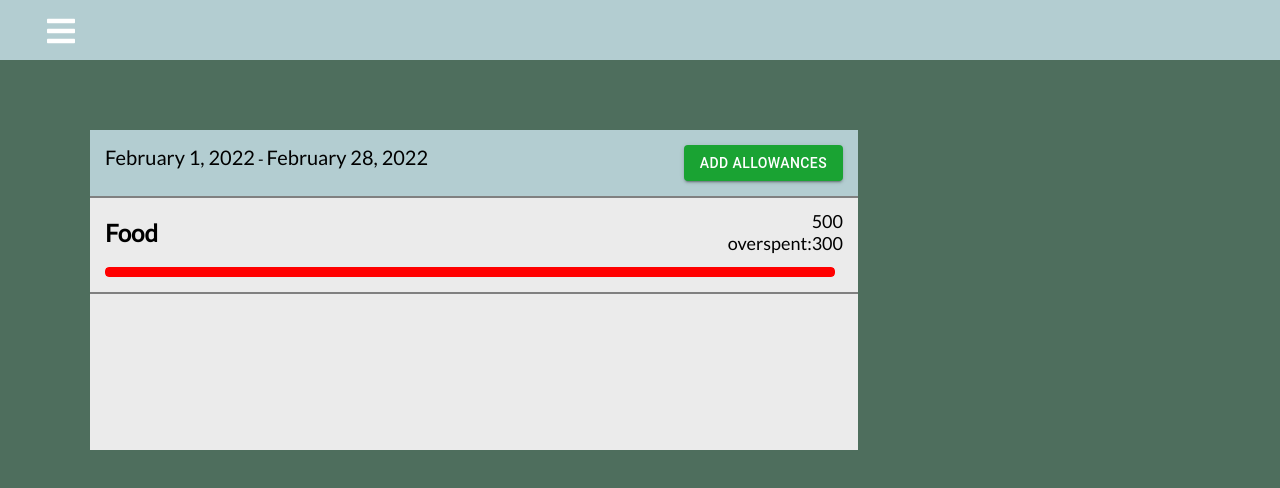
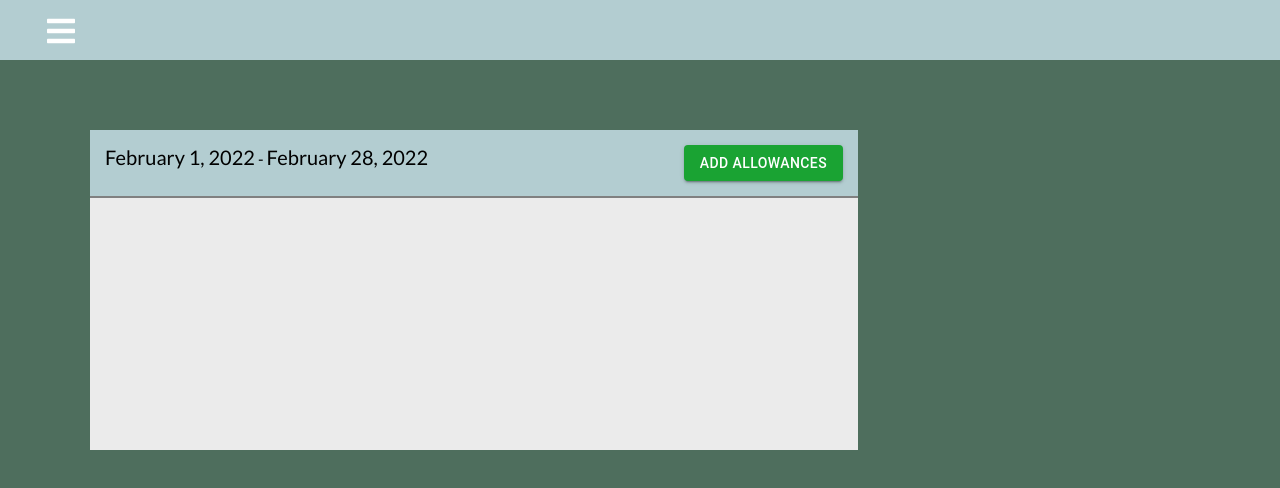
Before and after one commit to enukeWebDev/budget-tracker, a React (Create React App) app: page /allowances in a window 1280 px wide. Shown: the top 488 px of the page. Built offline with nearby package versions, Linux system fonts and the light colour scheme.

Commit message:
budget allowance page improved

```diff
--- a/src/components/Allowances/Bottom.js
+++ b/src/components/Allowances/Bottom.js
@@ -1,21 +1,46 @@
 import React, { useContext } from 'react';
 import { GlobalContext } from '../../context/GlobalState';
 import ProgressBar from './ProgressBar';
+import './Bottom.css';
+import classNames from "classnames";
 
-import './Bottom.css';
-//Instead of passing props - just in transaction and destructure for simplicity
-const Bottom = () => {
+const Bottom = (props) => {
+  let spentClass = classNames('spent');
+  console.log(props);
+  const {category, budget, spending} = props;
+  const progress = budget-spending;
+
+  let text ="";
+  let value;
+
+  if(progress === 0){
+    text =`Spent : ${spending}`;
+    value = 100;
+  }
+  if(progress > 0){
+    text=`left : ${progress}`;
+    value = (spending/budget)*100;
+  }
+  if(spending === undefined) {
+    text=`left : ${budget}`;
+    value =0;
+  }
+  if(progress < 0){
+    text=`overspent : ${progress* -1}`;
+    value = 100;
+    spentClass = classNames('spent','color--red');
+  }
 
   return (
       <div className="bottom--bar" >
         <div className="bar--headers">
-           <h2>Food </h2>
+           <h2>{category}</h2>
            <div className="show--right">
-             <span className="assigned--money">500</span>
-             <span className='spent'>overspent:300</span>
+             <span className="assigned--money">{budget}</span>
+             <span className={spentClass} >{text}</span>
            </div>
         </div>
-        <ProgressBar />
+        <ProgressBar  value={value}/>
       </div>
 
   )
--- a/src/components/Allowances/ProgressBar.js
+++ b/src/components/Allowances/ProgressBar.js
@@ -2,16 +2,17 @@ import {
   LinearProgress,
   Typography,
   ThemeProvider,
-  createMuiTheme,
+  createTheme,
   Box
 } from "@material-ui/core";
 
-const ProgressBar = () => {
-  const grey = "#f5f5f5";
-  const theme = createMuiTheme({
+const ProgressBar = (props) => {
+
+  const grey = "#B3CDD1";
+  const theme = createTheme({
     palette: {
       primary: {
-        main: "#ff0000"
+        main:"#c0392b"
       }
     },
     overrides: {
@@ -30,13 +31,13 @@ const ProgressBar = () => {
 
     }
   });
-
+  console.log("value",props.value);
   return (
     <>
     <ThemeProvider theme={theme}>
       <Box display="flex" alignItems="center">
         <Box width="100%"  mr={1}>
-          <LinearProgress  variant="determinate" value={100} />
+          <LinearProgress  variant="determinate" value={props.value} />
         </Box>
       </Box>
     </ThemeProvider>
--- /dev/null
+++ b/src/components/Allowances/helper.js
@@ -0,0 +1,22 @@
+export const refactorForChart = (data) =>{
+  let totalExpenseByCategory={};
+  data.forEach(item => {
+   !totalExpenseByCategory[item.category]? totalExpenseByCategory[item.category]= item.amount:   totalExpenseByCategory[item.category] += item.amount;
+  });
+
+  return totalExpenseByCategory;
+}
+
+export const refactorBudgets = (data) =>{
+  let obj ={};
+  data.forEach(item =>{
+    obj[item.category] = item.budget
+  })
+   return obj;
+}
+
+export const convertToArray = (data) => {
+  const Array = Object.keys(data).map(i => data[i]);
+  console.log(Array);
+
+}
--- a/src/components/Allowances/index.js
+++ b/src/components/Allowances/index.js
@@ -4,17 +4,37 @@ import './index.css';
 import Topbar from './Top';
 import Bottombar from './Bottom';
 import Form from './Form';
+import {refactorBudgets, refactorForChart , convertToArray} from './helper.js';
+import { CompressOutlined } from '@mui/icons-material';
+import { v4 as uuid } from 'uuid';
 
-//Instead of passing props - just in transaction and destructure for simplicity
 const Allowances = () => {
   const [showForm , setFormDisplay] = useState(false);
-  const { transactions } = useContext(GlobalContext);
+  const { transactions , categoryBudgets} = useContext(GlobalContext);
+
+  const spendingsObject = refactorForChart(transactions);
+  const categoryBudget = refactorBudgets(categoryBudgets);
+  const key = Object.keys(categoryBudget);
+
+  const arrayOfBudgets= key.map((item,index) =>{
+  return {
+     category: item,
+     amount: categoryBudget[item]
+   }
+ })
+  const filteredArray = arrayOfBudgets.filter((item) => item.amount > 0);
+  console.log(filteredArray);
+
+  const bottom = filteredArray.map(item => {
+    const unique_id = uuid();
+   return <Bottombar key={unique_id} category={item.category} budget={item.amount} spending={spendingsObject[item.category]} />
+  })
 
   return (
     <div>
       <div className="allowances">
         <Topbar setFormDisplay={setFormDisplay} showForm={showForm}/>
-        <Bottombar />
+        {bottom}
 
       </div>
         {showForm && <Form  setFormDisplay={setFormDisplay} showForm={showForm}/>}
```
